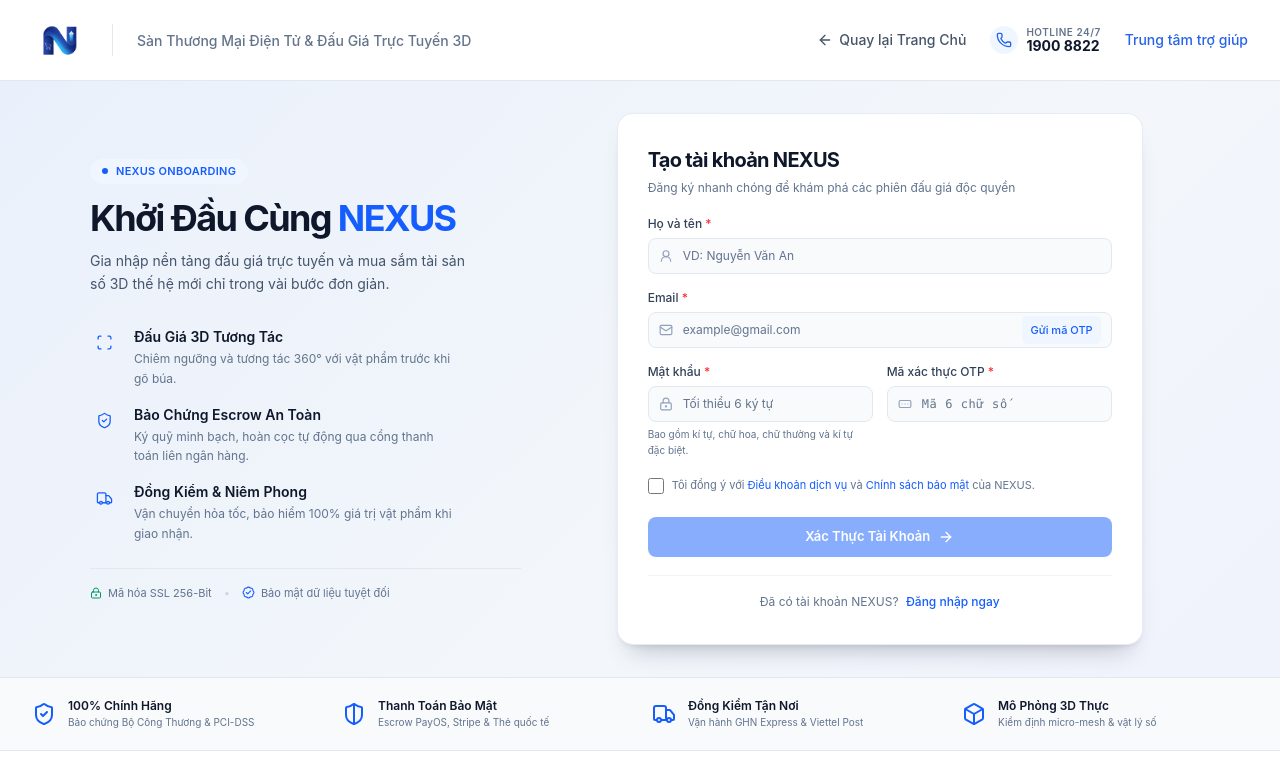
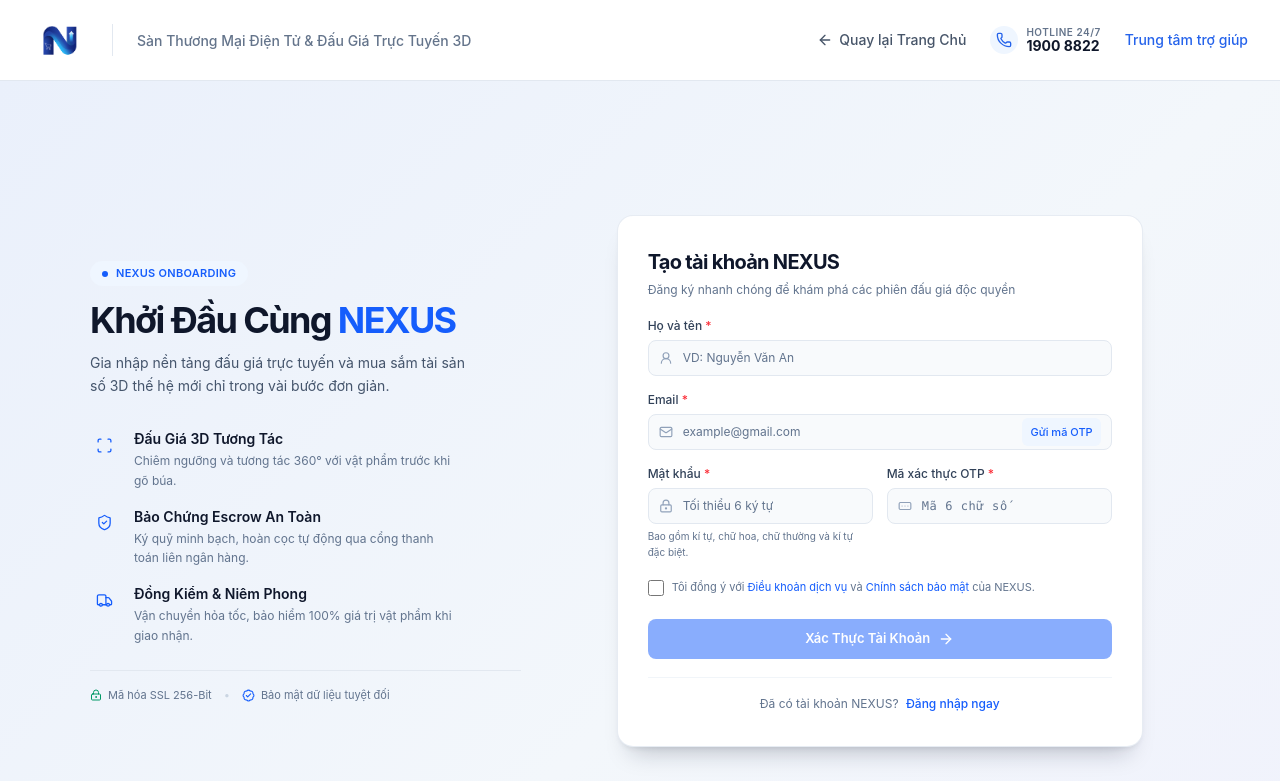
Before and after one commit to MinhPhuc00ne/project-nexus, a React (Vite) app in the folder frontend/web/: page /register in a window 1280 px wide. Shown: the top 781 px of the page. Built offline with nearby package versions, Linux system fonts and the light colour scheme; no server answers.

Commit message:
feat(web): adjust RegisterPage.tsx follow the layout

```diff
--- a/frontend/web/src/pages/register/RegisterPage.tsx
+++ b/frontend/web/src/pages/register/RegisterPage.tsx
@@ -143,7 +143,7 @@ export default function RegisterPage() {
 
   return (
     <div className="register-shell">
-      <Header />
+      {/* <Header /> */}
 
       <main className="register-page">
         <div className="register-layout">
@@ -372,7 +372,7 @@ export default function RegisterPage() {
           </section>
         </div>
       </main>
-      <Footer />
+      {/* <Footer /> */}
     </div>
   );
 }
--- a/frontend/web/src/routes/AppRouter.tsx
+++ b/frontend/web/src/routes/AppRouter.tsx
@@ -4,6 +4,7 @@ import HomePage from '../pages/home/HomePage';
 import RegisterPage from '../pages/register/RegisterPage';
 import StaffDashboard from '../pages/staff/StaffDashboard';
 import GuestLayout from '../layouts/GuestLayout';
+import AuthLayout from '../layouts/AuthLayout';
 
 function AppRouter() {
   return (
@@ -13,7 +14,9 @@ function AppRouter() {
           <Route index element={<HomePage />} />
         </Route>
         <Route path="/login" element={<Login />} />
-        <Route path="/register" element={<RegisterPage />} />
+        <Route path="/register" element={<AuthLayout />}>
+          <Route index element={<RegisterPage />} />
+        </Route>
         <Route path="/staff" element={<StaffDashboard />} />
         <Route path="*" element={<Navigate to="/" replace />} />
       </Routes>
```
Also changed, not shown: 1 other file (tests, documents, lock files or other folders).
